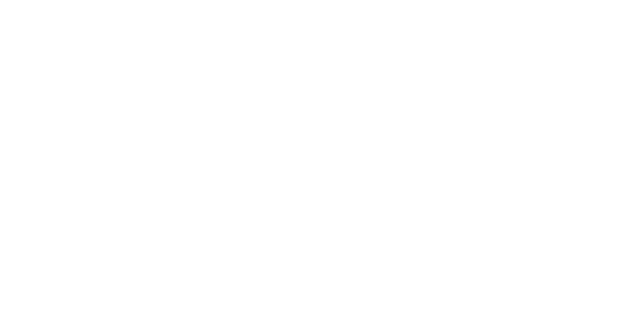
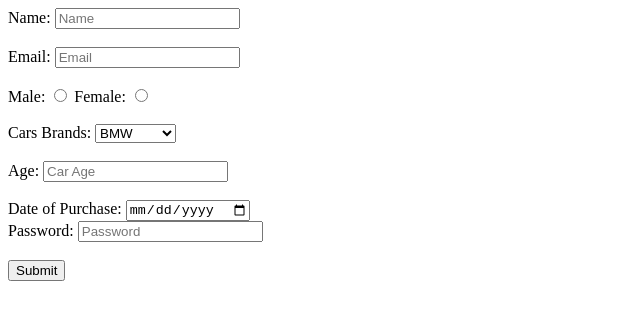
Before and after one commit to acciojob/car-insurance-form-dkrishna11, a website: page main.html in a window 1280 px wide. Shown: the whole page, without its empty margins (0-640 px from the left). Drawn offline with Linux system fonts and the light colour scheme.

Commit message:
created a submission

```diff
--- a/main.html
+++ b/main.html
@@ -8,6 +8,47 @@
 
 <body>
 	<!-- the entire body must be written by student -->
+	<form method="post">
+		<label for="name">
+			Name: <input type="text" name="Name" placeholder="Name" required id="name">
+		</label>
+		<br>
+		<br>
+		<label for="email">
+			Email: <input type="email" name="email" placeholder="Email" required id="email">
+		</label>
+		<br><br>
+		<label for="gender">
+			Male: <input type="radio" name="gender" for="gender" id="gender_m" required>
+			Female: <input type="radio" name="gender" for="gender" id="gender_f" required>
+		</label>
+		<br><br>
+		<label for="cars">
+			Cars Brands: <select id="cars">
+				<option>BMW</option>
+				<option>AUDI</option>
+				<option>Mercedez</option>
+			</select>
+
+		</label>
+		<br><br>
+		<label for="carage">
+			Age: <input type="number" name="CarAge" placeholder="Car Age" required id="carage">
+		</label>
+		<br><br>
+		<label for="dop">
+			Date of Purchase: <input type="date" name="dop" required id="dop">
+		</label.
+		<br><br>
+		<label for="password">
+			Password: <input type="password" name="password" id="password" required placeholder="Password">
+		</label>
+		<br><br>
+		<label for="submit">
+			<button type="submit" name="submit" id=>Submit</button>
+		</label>
+	</form>
+
     <script type="text/javascript" src="./script.js">
 </script>
 
```
